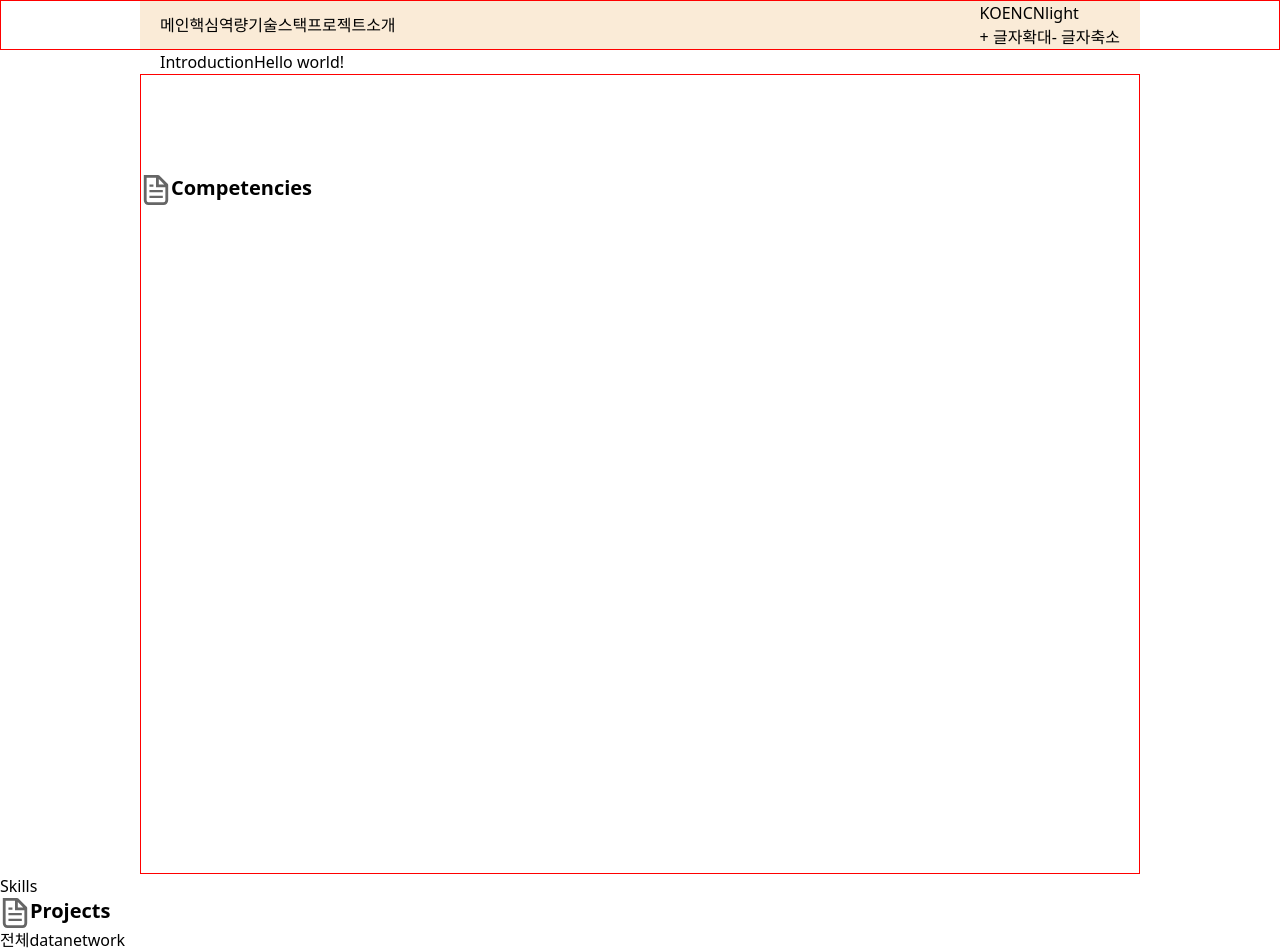
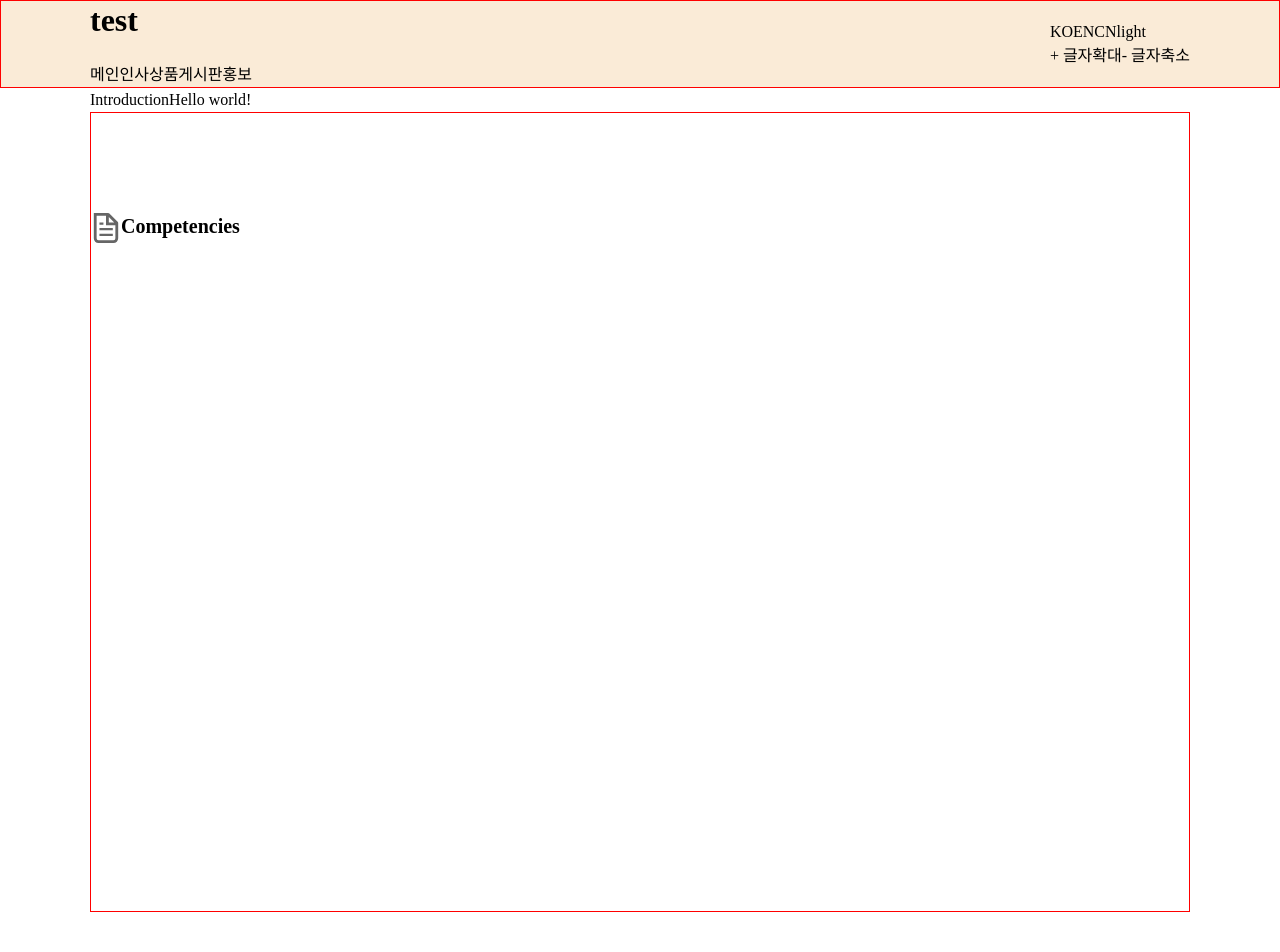
Before and after one commit to coolage21/my-info, a Next.js app: page /en in a window 1280 px wide. Shown: the top 952 px of the page. Built offline with nearby package versions, Linux system fonts and the light colour scheme.

Commit message:
헤더 외 컴포넌트 css작업

```diff
--- a/components/layout/Header/Header.module.scss
+++ b/components/layout/Header/Header.module.scss
@@ -3,14 +3,46 @@
   border: 1px solid red;
   position: sticky;
   top: 0px;
+  background-color:antiquewhite;
   &__inner {
     display: flex;
     justify-content: space-between;
     align-items: center;
     margin: 30px;
-    background-color:antiquewhite;
   }
 }
 .gnb{
-  display: flex;
+  ul {
+    display: flex;
+  }
 }
+
+@media screen and (max-width:768px) {
+  .header {
+    &__inner {
+      flex-direction: column-reverse;
+    }
+  }
+  .gnb {
+    opacity: 0;
+    visibility: hidden;
+    position: fixed;
+    transform: translateX(100%);
+    top:0;
+    left:0;
+    width: 100%;
+    height: 100%;
+    transition: .3s;
+    background-color: #fff;
+    box-shadow: 0 0 4px rgb(0, 0, 0, 0.3);
+    &.active {
+      opacity: 1;
+      visibility: visible;
+      transform: translateX(0);
+    }
+  }
+  .toggle-btn {
+    z-index: 9999;
+    position: relative;
+  }
+}
--- a/components/layout/Header/Header.tsx
+++ b/components/layout/Header/Header.tsx
@@ -1,5 +1,6 @@
 "use client"
 
+import { useState } from 'react'
 import LanguageSwitcher from '@/components/i18n/LanguageSwitcher'
 import ContrastToggle from '@/components/accessibility/ContrastToggle/ContrastToggle'
 import FontSizeControls from '@/components/accessibility/FontSizeControls/FontSizeControls'
@@ -9,29 +10,38 @@ import styles from "./Header.module.scss";
 const cx = classNames.bind(styles);
 
 export default function Header() {
+  const [activeBtn, setActiveBtn] = useState(false);
+    const scrollCheck = () => {
+      setActiveBtn(prev => !prev);
+    }
   return (
     <header className={cx('header')}>
-      {/* <h1>codingage</h1> */}
       <div className={cx('header__inner', 'ly-main')}>
-        <nav>
-          <ul className={cx('gnb')}>
+        <div>
+          <h1>test</h1>
+          <button onClick={scrollCheck} className={cx('btn toggle-btn')}>
+            <span className="sc-only">메뉴</span>
+          </button>
+          <nav className={cx('gnb', {active:activeBtn})}>
+            <ul>
               <li>
                 <a href="#introduction">메인</a>
               </li>
               <li>
-              <a href="#competencies">핵심역량</a>
+                <a href="#competencies">인사</a>
               </li>
               <li>
-              <a href="#skills">기술스택</a>
+                <a href="#skills">상품</a>
               </li>
               <li>
-              <a href="#projects">프로젝트</a>
+                <a href="#projects">게시판</a>
               </li>
               <li>
-              <a href="#history">소개</a>
+                <a href="#history">홍보</a>
               </li>
             </ul>
           </nav>
+        </div>
         <div className={cx('header__utils')}>
           <LanguageSwitcher/>
           <ContrastToggle/>
--- a/components/sections/Contact/Contact.tsx
+++ b/components/sections/Contact/Contact.tsx
@@ -5,7 +5,7 @@ const cx = classNames.bind(styles);
 
 export default function Contact() {
   return (
-    <section id="contact" className={cx('contact')}>
+    <section id="contact" className={cx('contact', 'ly-main', 'ly-section')}>
       Contact
       Lorem ipsum dolor, sit amet consectetur adipisicing elit. Corrupti, quia.
       <a href="mailto:email@mail.com">email@mail.com</a>
--- a/components/sections/History/History.tsx
+++ b/components/sections/History/History.tsx
@@ -6,7 +6,7 @@ const cx = classNames.bind(styles);
 
 export default function History() {
   return (
-    <section id="history" className={cx('history')}>
+    <section id="history" className={cx('history', 'ly-main', 'ly-section')} >
       <Heading title="history" size="medium"/>
       <div>
           <h3></h3>
--- a/components/sections/Projects/Projects.tsx
+++ b/components/sections/Projects/Projects.tsx
@@ -6,7 +6,7 @@ const cx = classNames.bind(styles);
 
 export default function Projects() {
   return (
-    <section id="projects" className={cx('projects')}>
+    <section id="projects" className={cx('projects', 'ly-main', 'ly-section')}>
       <Heading title="Projects" size="medium"/>
       <Tabs/>
     </section>
--- a/components/sections/Skills/Skills.tsx
+++ b/components/sections/Skills/Skills.tsx
@@ -5,7 +5,7 @@ const cx = classNames.bind(styles);
 
 export default function Skills() {
   return (
-    <section id="skills" className={cx('skills')}>
+    <section id="skills" className={cx('skills', 'ly-main', 'ly-section')}>
       Skills
     </section>
   );
--- a/style/_base.scss
+++ b/style/_base.scss
@@ -4,13 +4,15 @@
 ========================================= */
 
 html {
-  font-size: 16px;
+  font-size: 100%;
+  scroll-behavior: smooth;
 }
 
 body {
-  font-family: system-ui, -apple-system, sans-serif;
   background: #fff;
   color: #111;
+  background: var(--bg-color);
+  color: var(--text-color);
 }
 
 /* 접근성 focus 스타일 유지 */
--- a/style/globals.scss
+++ b/style/globals.scss
@@ -37,21 +37,19 @@ body {
   --text-color: white;
 }
 .ly-main {
-  max-width: 1000px;
+  width: min(1100px, calc(100% - 40px));
   margin: 0 auto;
-  padding: 0 20px;
 }
 .ly-section {
-  padding: 100px 0;
+  padding-top: 100px;
+  padding-bottom: 100px;
   scroll-margin-top: 100px;
 }
-
-html {
-  font-size: 100%;
-  scroll-behavior: smooth;
+.sc-only {
+  position: absolute;
+  width: 1px;
+  height: 1px;
+  clip: rect(0 0 0 0);
+  margin: -1px;
+  overflow: hidden;
 }
-
-body {
-  background: var(--bg-color);
-  color: var(--text-color);
-}
```
Lines whose indentation alone changed are shown as unchanged.
